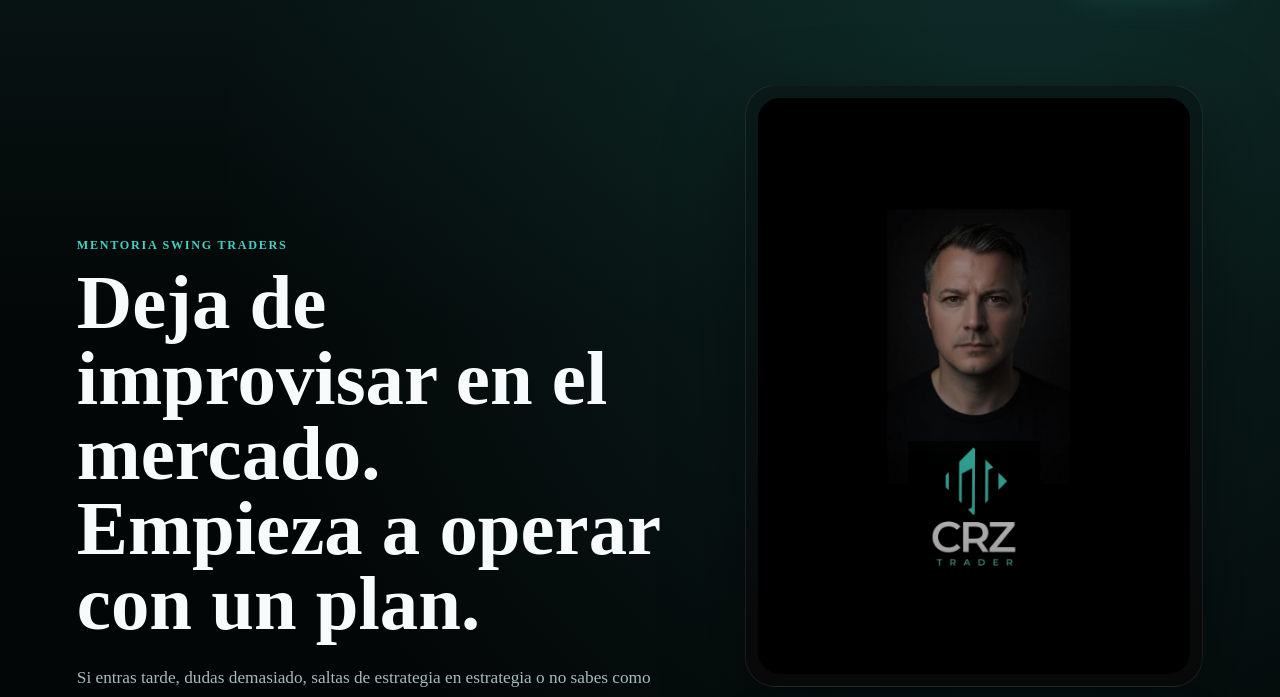
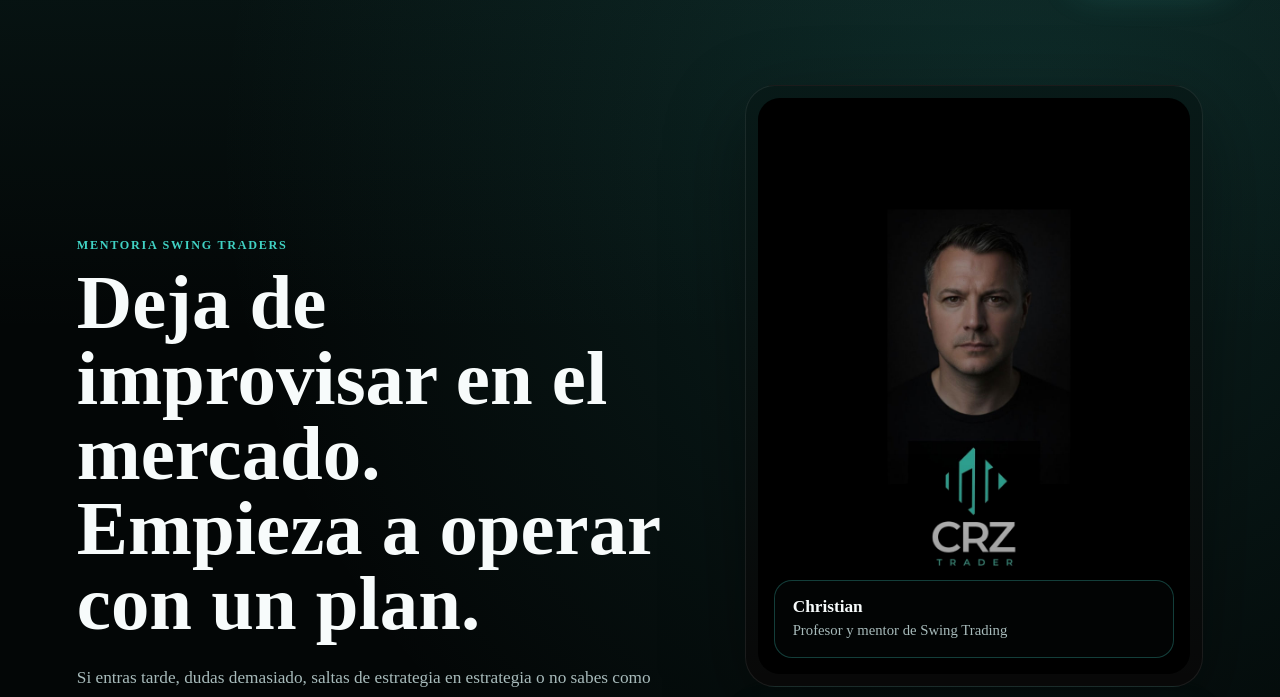
Before and after one commit to cristianzafra924-source/crz-trader-landing, a plain HTML site: page index.html in a window 1280 px wide. Shown: the part 86-783 px from the top of the page. Drawn offline with Linux system fonts and the light colour scheme.

Commit message:
Add discreet mentor signature

```diff
--- a/index.html
+++ b/index.html
@@ -55,6 +55,10 @@
       <aside class="hero-card" aria-label="CRZ Trader">
         <div class="portrait-frame">
           <img class="mentor-photo" src="assets/cara-crz.jpg" alt="Mentor CRZ Trader">
+          <div class="portrait-signature">
+            <strong>Christian</strong>
+            <span>Profesor y mentor de Swing Trading</span>
+          </div>
         </div>
         <div class="callout">
           <p class="eyebrow">Diagnostico inicial</p>
--- a/styles.css
+++ b/styles.css
@@ -245,6 +245,33 @@ h3 {
   pointer-events: none;
 }
 
+.portrait-signature {
+  position: absolute;
+  left: 28px;
+  right: 28px;
+  bottom: 28px;
+  z-index: 1;
+  display: grid;
+  gap: 4px;
+  padding: 16px 18px;
+  border: 1px solid rgba(64, 210, 196, 0.28);
+  border-radius: 18px;
+  background: rgba(3, 6, 6, 0.72);
+  backdrop-filter: blur(12px);
+}
+
+.portrait-signature strong {
+  color: var(--ink);
+  font-size: 1.08rem;
+  font-weight: 800;
+}
+
+.portrait-signature span {
+  color: var(--muted);
+  font-size: 0.92rem;
+  line-height: 1.35;
+}
+
 .mentor-photo {
   width: 100%;
   max-height: min(72vh, 720px);
@@ -423,6 +450,11 @@ h3 {
     min-height: 0;
   }
 
+  .portrait-signature {
+    position: static;
+    margin-top: 10px;
+  }
+
   .footer {
     align-items: flex-start;
     flex-direction: column;
```
